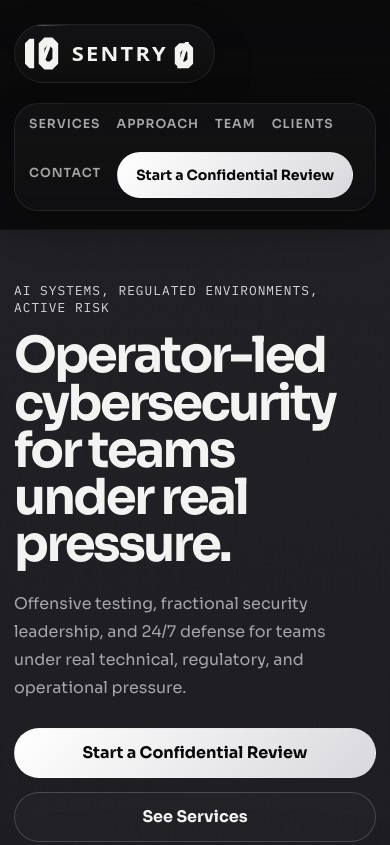
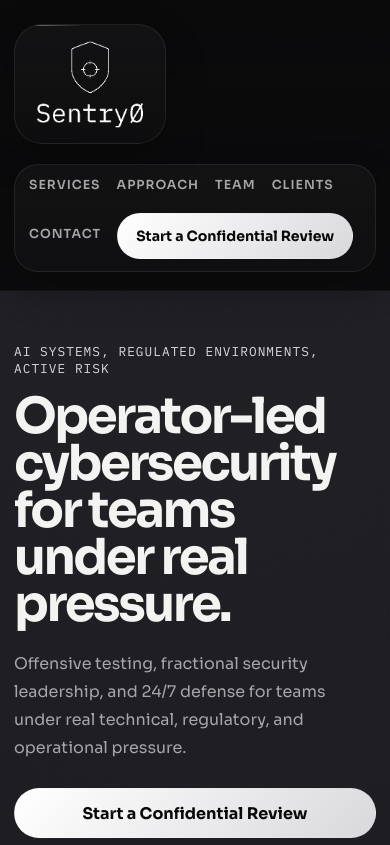
Before and after one commit to rewerner42/sentry0.com, a website: page public/index.html in a window 390 px wide. Shown: the top 845 px of the page. Drawn offline with Linux system fonts and the light colour scheme.

Commit message:
Use new header logo asset

```diff
--- a/public/index.html
+++ b/public/index.html
@@ -51,7 +51,7 @@
     <header class="topbar-shell">
       <div class="topbar site-shell">
         <a class="brand" href="#home" aria-label="Sentry0 home">
-          <img class="brand-logo" src="/logo.svg" alt="Sentry0 logo" width="312" height="72" />
+          <img class="brand-logo" src="/logo-navbar.png" alt="Sentry0 logo" width="350" height="285" />
         </a>
         <nav class="nav" aria-label="Primary">
           <a href="#services">Services</a>
--- a/public/styles.css
+++ b/public/styles.css
@@ -116,8 +116,8 @@ img {
   align-items: center;
   justify-content: center;
   flex: 0 0 auto;
-  padding: 8px 12px;
-  border-radius: 999px;
+  padding: 10px 16px 9px;
+  border-radius: 28px;
   background: linear-gradient(
     180deg,
     rgba(255, 255, 255, calc(0.04 + (var(--header-progress) * 0.02))),
@@ -136,15 +136,15 @@ img {
 .brand::before {
   content: "";
   position: absolute;
-  inset: 0 auto auto 12px;
-  width: 42px;
+  inset: 0 auto auto 16px;
+  width: 54px;
   height: 1px;
   background: linear-gradient(90deg, rgba(255, 255, 255, 0.42), transparent);
 }
 
 .brand-logo {
   display: block;
-  width: clamp(172px, 15vw, 208px);
+  width: clamp(114px, 9.4vw, 132px);
   height: auto;
   object-fit: contain;
   transform-origin: left center;
@@ -1196,7 +1196,7 @@ textarea::placeholder {
   }
 
   .brand-logo {
-    width: min(46vw, 182px);
+    width: min(34vw, 126px);
   }
 
   .nav a {
@@ -1208,7 +1208,7 @@ textarea::placeholder {
   }
 
   .brand {
-    padding: 8px 10px;
+    padding: 8px 12px 7px;
   }
 
   .nav {
```
Also changed, not shown: public/logo-navbar.png (added).
